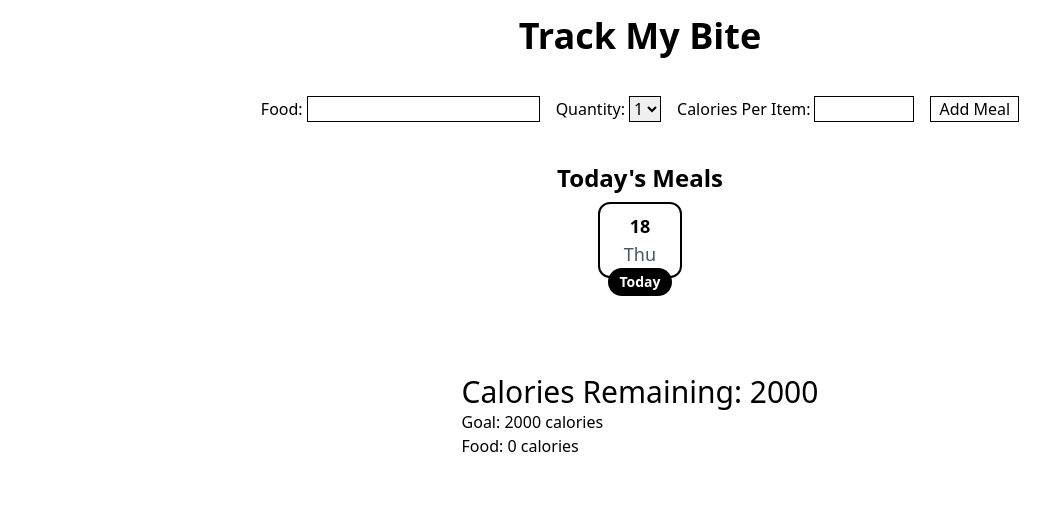
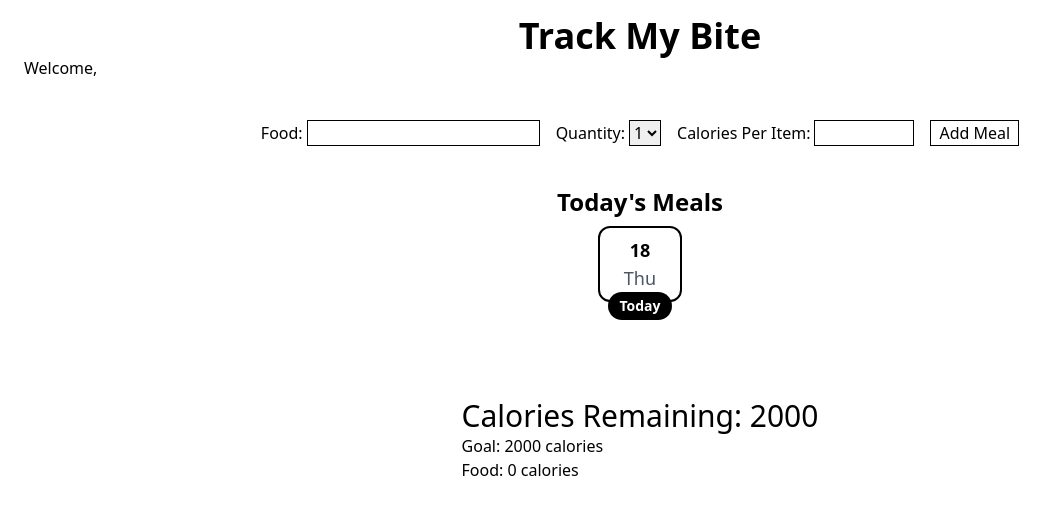
Before and after one commit to Jesusborjas006/TrackMyBite, a React (Vite) app: page /home in a window 1280 px wide. Shown: the top 514 px of the page, without its empty margins (0-1058 px from the left). Built offline with nearby package versions, Linux system fonts and the light colour scheme.

Commit message:
Render users name to home page

```diff
--- a/src/App.tsx
+++ b/src/App.tsx
@@ -1,12 +1,13 @@
 import { useEffect, useState } from "react";
 import { MealType } from "./types";
 import AddPostMeal from "./components/AddPostMeal";
-import Logo from "./components/Logo";
 import Meals from "./components/Meals";
 import { Route, Routes } from "react-router-dom";
 import Login from "./pages/Login";
+import Navbar from "./components/Navbar";
 
 function App() {
+  const [user, setUser] = useState("");
   const [meals, setMeals] = useState<MealType[]>([]);
   const [caloriesRemaining, setCaloriesRemaining] = useState(2000);
   const [totalMealCalories, setTotalMealCalories] = useState(0);
@@ -33,12 +34,12 @@ function App() {
   return (
     <main className="max-w-[1650px] px-6 ">
       <Routes>
-        <Route path="/" element={<Login />} />
+        <Route path="/" element={<Login user={user} setUser={setUser} />} />
         <Route
           path="/home"
           element={
             <>
-              <Logo />
+              <Navbar user={user} />
               <AddPostMeal addNewMeal={addNewMeal} />
               <Meals
                 meals={meals}
--- /dev/null
+++ b/src/components/Navbar.tsx
@@ -0,0 +1,18 @@
+import Logo from "./Logo";
+
+interface NavbarProps {
+  user: string;
+}
+
+const Navbar = ({ user }: NavbarProps) => {
+  return (
+    <nav>
+      <Logo />
+      <p>
+        Welcome, <span className="capitalize">{user}</span>
+      </p>
+    </nav>
+  );
+};
+
+export default Navbar;
--- a/src/pages/Login.tsx
+++ b/src/pages/Login.tsx
@@ -1,9 +1,11 @@
-import { useState } from "react";
 import { useNavigate } from "react-router-dom";
 
-const Login = () => {
-  const [user, setUser] = useState("");
+interface LoginProps {
+  user: string;
+  setUser: React.Dispatch<React.SetStateAction<string>>;
+}
 
+const Login = ({ user, setUser }: LoginProps) => {
   const navigate = useNavigate();
 
   const handleLogIn = (e: { preventDefault: () => void }) => {
```
